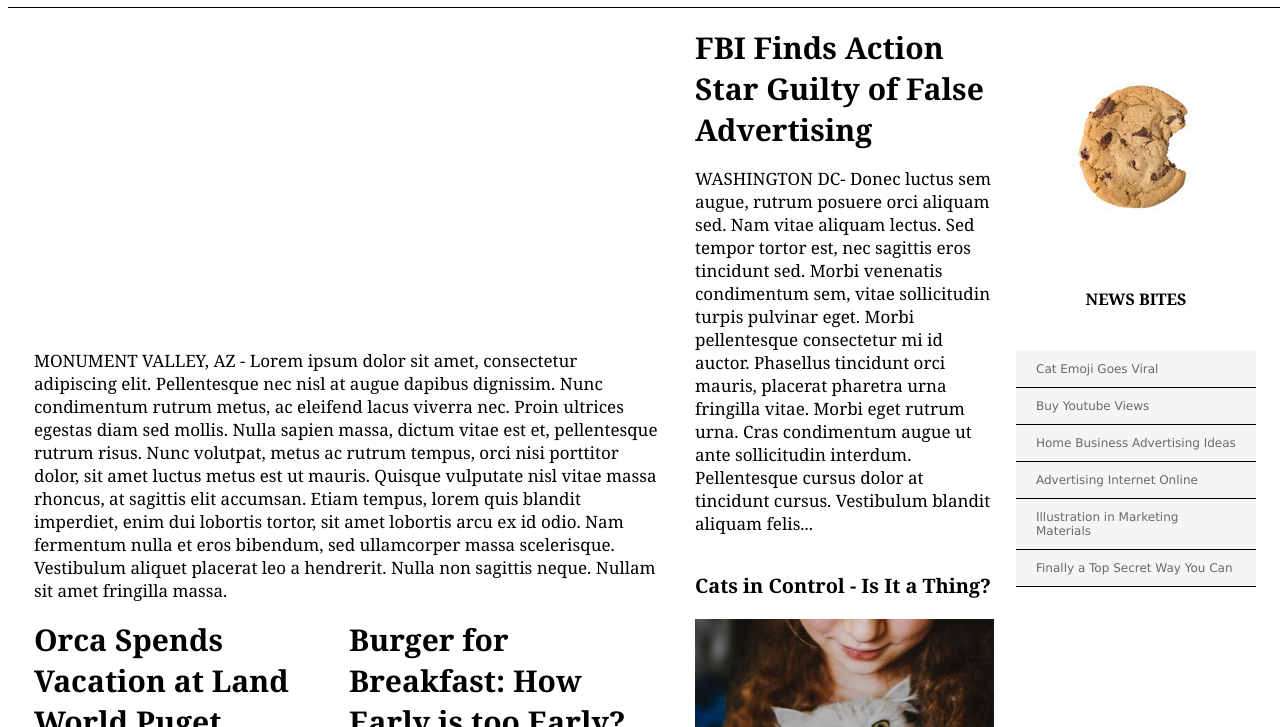
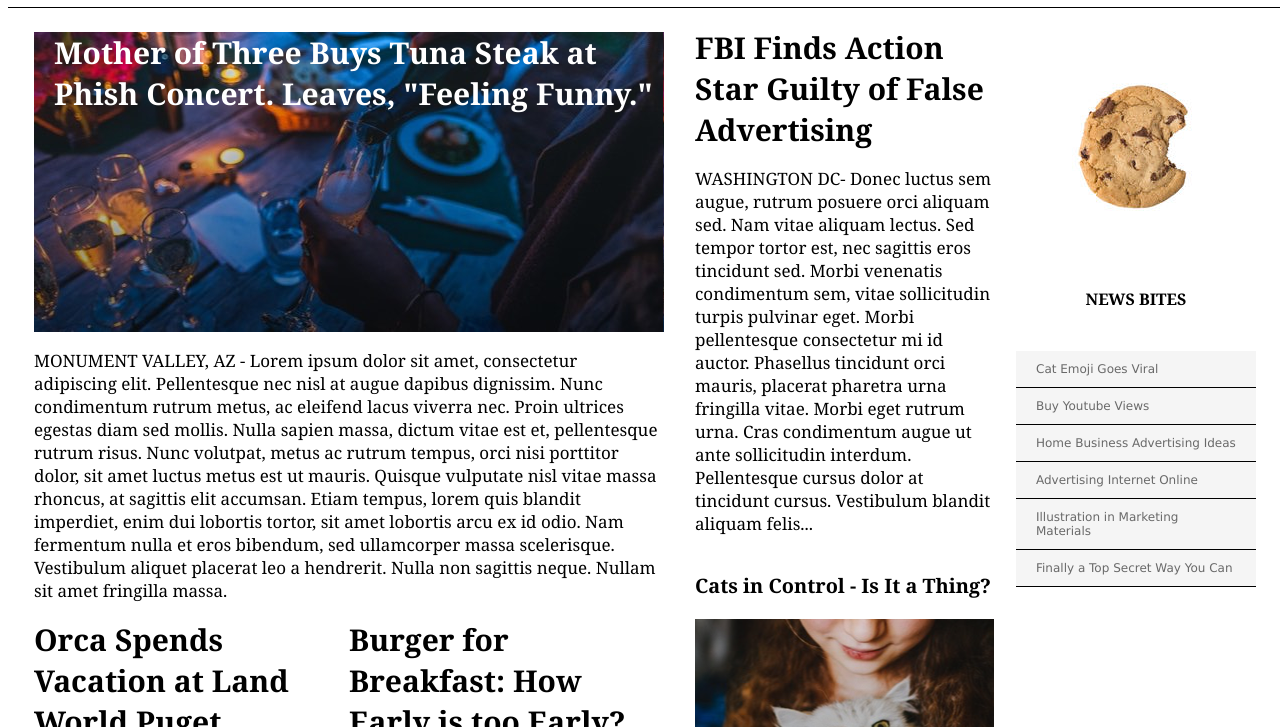
Before and after one commit to Nateldn/mytimes, a plain HTML site: page index.html in a window 1280 px wide. Shown: the part 73-800 px from the top of the page. Drawn offline with Linux system fonts and the light colour scheme; files whose address does not match are found by name.

Commit message:
Change path of main story, background image

```diff
--- a/resources/css/main.css
+++ b/resources/css/main.css
@@ -87,7 +87,7 @@ header {
 }
 
 .main_story_image {
-  background-image: url("./resources/images/img-story-main.jpg");
+  background-image: url("../images/img-story-main.jpg");
   width: 630px;
   height: 300px;
   margin-top: 0;
```
